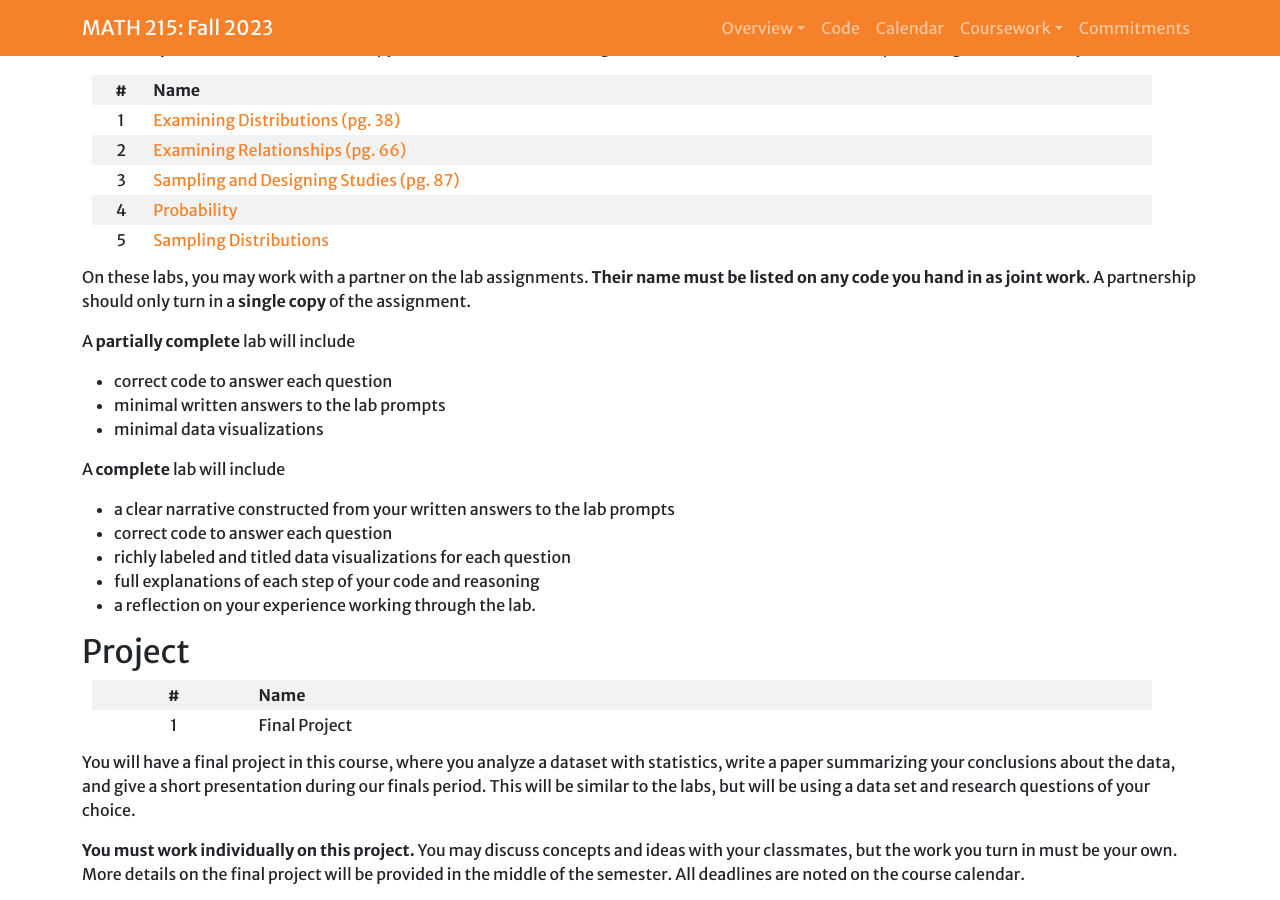
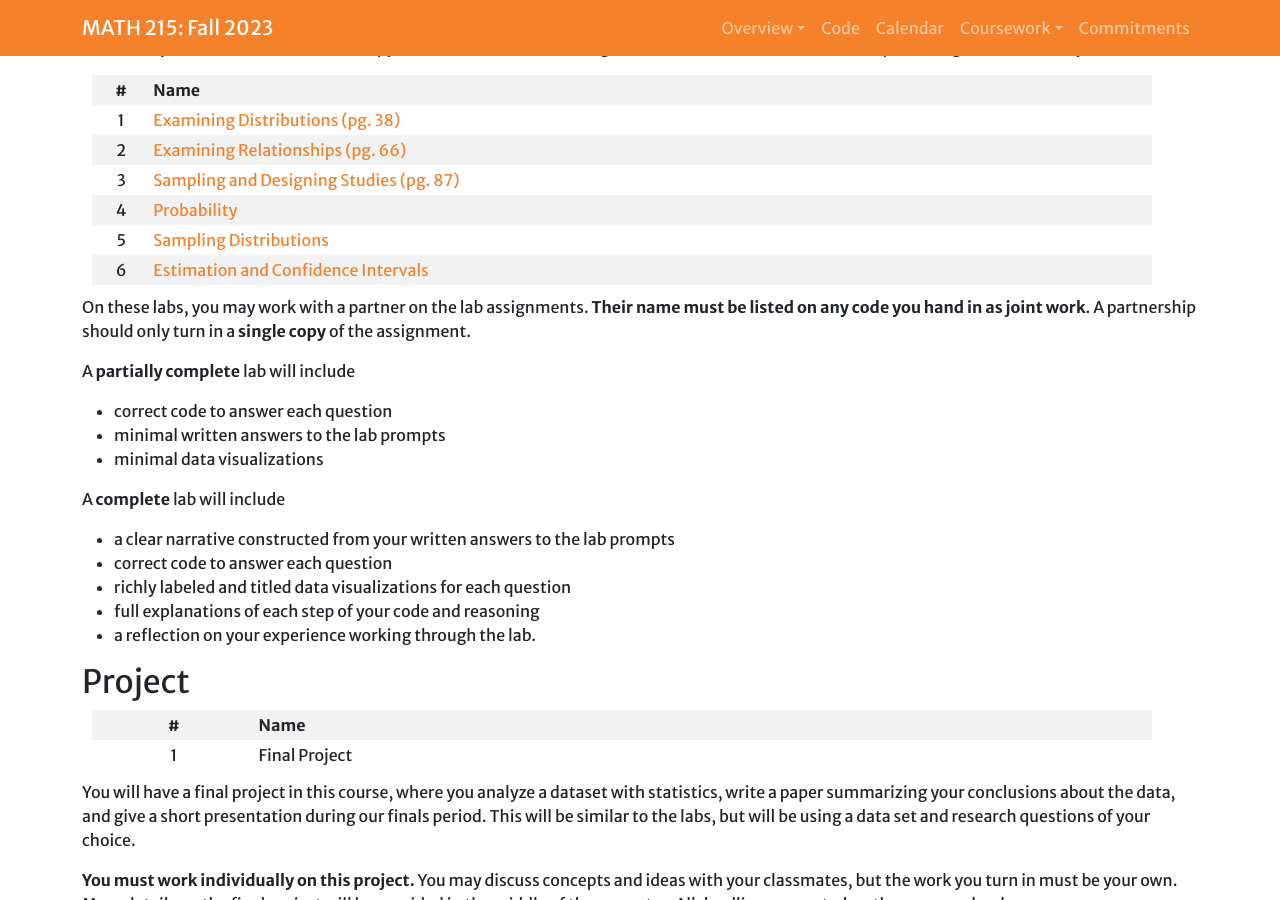
Before and after one commit to Hendrix-CS/math215, a Jekyll site: the page built from index.md, in a window 1280 px wide and 900 px high, scrolled down 3155 px. Built offline with Jekyll 4.4.1, drawn with Linux system fonts in a browser that asks for light colours; a script that is not in the unit is left out.

Commit message:
Adding Lab 6

```diff
--- a/index.md
+++ b/index.md
@@ -121,12 +121,13 @@ Much of your experience with statistics in this course will be through weekly la
 As you work to answer the questions in the labs, you will need to be recording your answers in a Kaggle notebook. Use the Markdown sections to write up your thoughts and answers to the prompts, and use Code sections to write R code and generate your answers. To submit your labs, you will download your notebook (it will be a *.ipynb file) and hand it in through Teams. Here are the notebook templates to get started with your lab work.
 
 | #  | Name |
-|:--:|-----|
+|:--:|------|
 |1 | [Examining Distributions (pg. 38)](https://www.kaggle.com/code/markgoadrich/math-215-lab-1-examining-distributions) |
 |2 | [Examining Relationships (pg. 66)](https://www.kaggle.com/markgoadrich/math-215-lab-2-examining-relationships) |
 |3 | [Sampling and Designing Studies (pg. 87)](https://www.kaggle.com/markgoadrich/math-215-lab-3-sampling-and-designing-studies) |
 |4 | [Probability](https://www.kaggle.com/code/markgoadrich/math-215-lab-4-probability) |
 |5 | [Sampling Distributions](https://www.kaggle.com/code/markgoadrich/math-215-lab-5-sampling-distributions) |
+|6 | [Estimation and Confidence Intervals](https://www.kaggle.com/markgoadrich/math-215-lab-6-estimation) |
 
 On these labs, you may work with a partner on the lab assignments. **Their name must be listed on any code you hand in as joint work**. A partnership should only turn in a **single copy** of the assignment.
 
```
